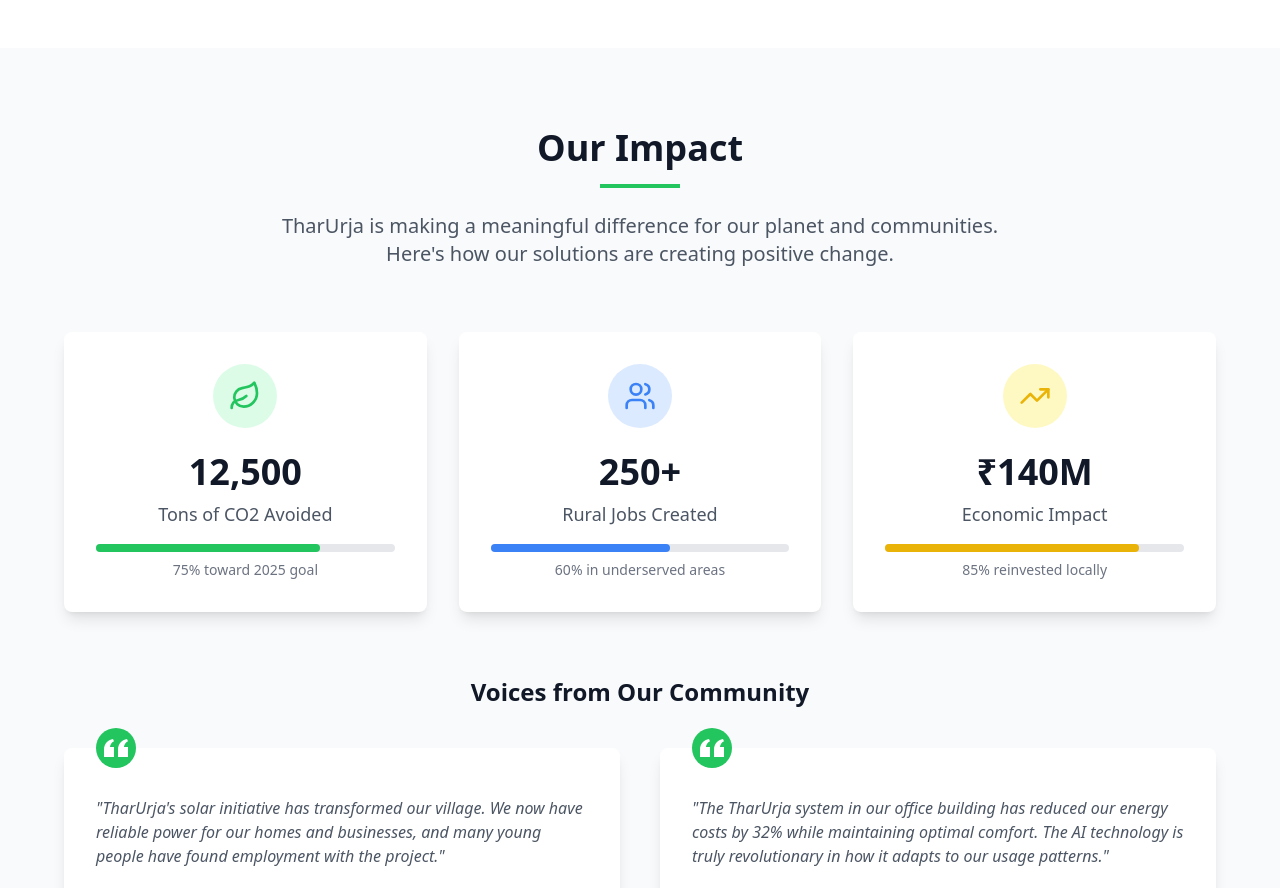
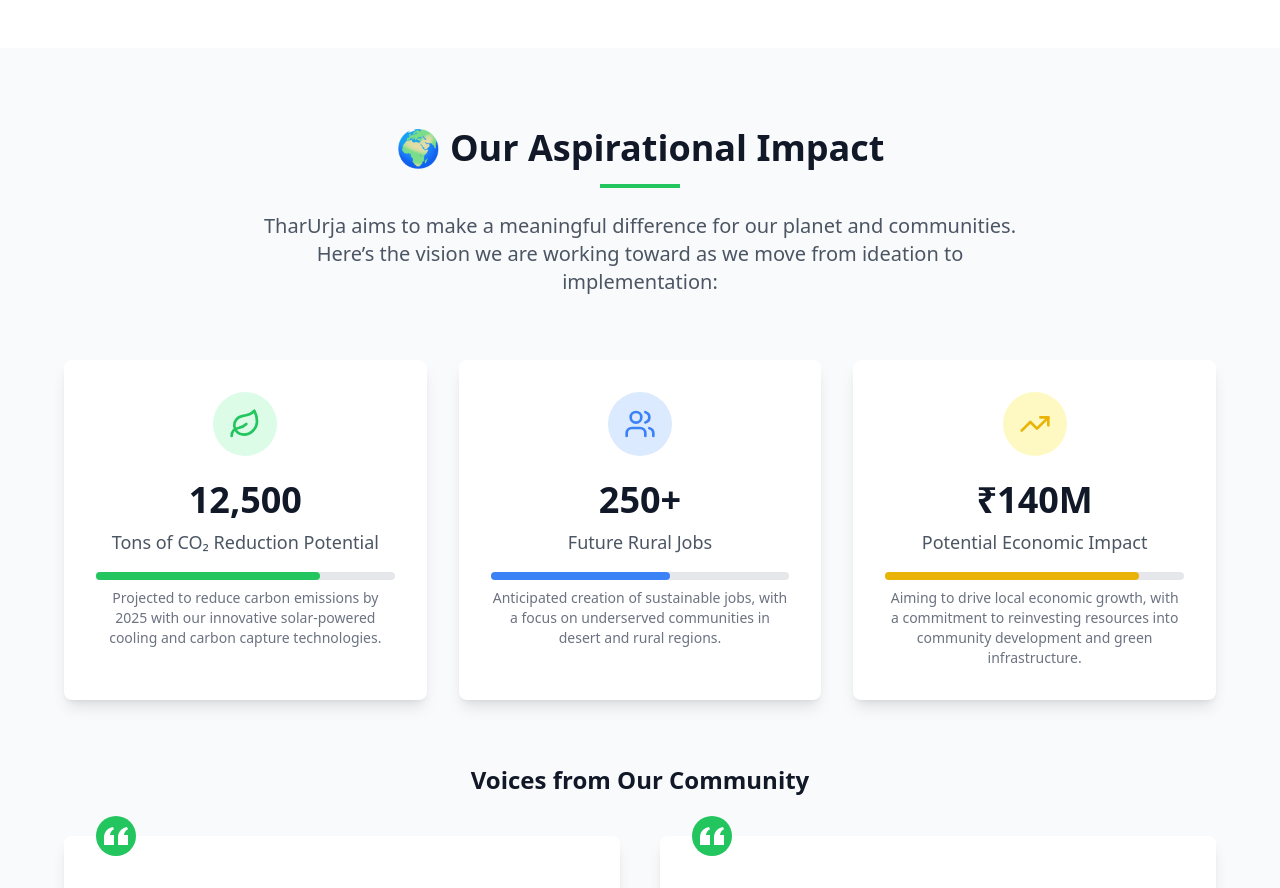
Before and after one commit to Manohar-solanki/TharUrja, a React (Vite) app: page / in a window 1280 px wide. Shown: the part 2940-3828 px from the top of the page. Built offline with nearby package versions, Linux system fonts and the light colour scheme.

Commit message:
Update Impact.tsx

```diff
--- a/src/components/Impact.tsx
+++ b/src/components/Impact.tsx
@@ -6,10 +6,10 @@
     <section id="impact" className="py-20 bg-gray-50">
       <div className="container mx-auto px-4 sm:px-6 lg:px-8">
         <div className="text-center mb-16">
-          <h2 className="text-3xl md:text-4xl font-bold text-gray-900 mb-4">Our Impact</h2>
+          <h2 className="text-3xl md:text-4xl font-bold text-gray-900 mb-4">🌍 Our Aspirational Impact</h2>
           <div className="w-20 h-1 bg-green-500 mx-auto mb-6"></div>
           <p className="text-xl text-gray-600 max-w-3xl mx-auto">
-            TharUrja is making a meaningful difference for our planet and communities. Here's how our solutions are creating positive change.
+            TharUrja aims to make a meaningful difference for our planet and communities. Here’s the vision we are working toward as we move from ideation to implementation:
           </p>
         </div>
 
@@ -21,11 +21,11 @@
               <Leaf className="h-8 w-8 text-green-500" />
             </div>
             <h3 className="text-4xl font-bold text-gray-900 mb-2">12,500</h3>
-            <p className="text-lg text-gray-600 mb-4">Tons of CO2 Avoided</p>
+            <p className="text-lg text-gray-600 mb-4">Tons of CO₂ Reduction Potential</p>
             <div className="w-full bg-gray-200 h-2 rounded-full mb-2">
               <div className="bg-green-500 h-2 rounded-full" style={{ width: '75%' }}></div>
             </div>
-            <p className="text-sm text-gray-500">75% toward 2025 goal</p>
+            <p className="text-sm text-gray-500">Projected to reduce carbon emissions by 2025 with our innovative solar-powered cooling and carbon capture technologies.</p>
           </div>
 
           {/* Jobs Created */}
@@ -34,11 +34,11 @@
               <Users className="h-8 w-8 text-blue-500" />
             </div>
             <h3 className="text-4xl font-bold text-gray-900 mb-2">250+</h3>
-            <p className="text-lg text-gray-600 mb-4">Rural Jobs Created</p>
+            <p className="text-lg text-gray-600 mb-4">Future Rural Jobs</p>
             <div className="w-full bg-gray-200 h-2 rounded-full mb-2">
               <div className="bg-blue-500 h-2 rounded-full" style={{ width: '60%' }}></div>
             </div>
-            <p className="text-sm text-gray-500">60% in underserved areas</p>
+            <p className="text-sm text-gray-500">Anticipated creation of sustainable jobs, with a focus on underserved communities in desert and rural regions.</p>
           </div>
 
           {/* Economic Growth */}
@@ -47,11 +47,11 @@
               <TrendingUp className="h-8 w-8 text-yellow-500" />
             </div>
             <h3 className="text-4xl font-bold text-gray-900 mb-2">₹140M</h3>
-            <p className="text-lg text-gray-600 mb-4">Economic Impact</p>
+            <p className="text-lg text-gray-600 mb-4">Potential Economic Impact</p>
             <div className="w-full bg-gray-200 h-2 rounded-full mb-2">
               <div className="bg-yellow-500 h-2 rounded-full" style={{ width: '85%' }}></div>
             </div>
-            <p className="text-sm text-gray-500">85% reinvested locally</p>
+            <p className="text-sm text-gray-500">Aiming to drive local economic growth, with a commitment to reinvesting resources into community development and green infrastructure.</p>
           </div>
         </div>
 
```
